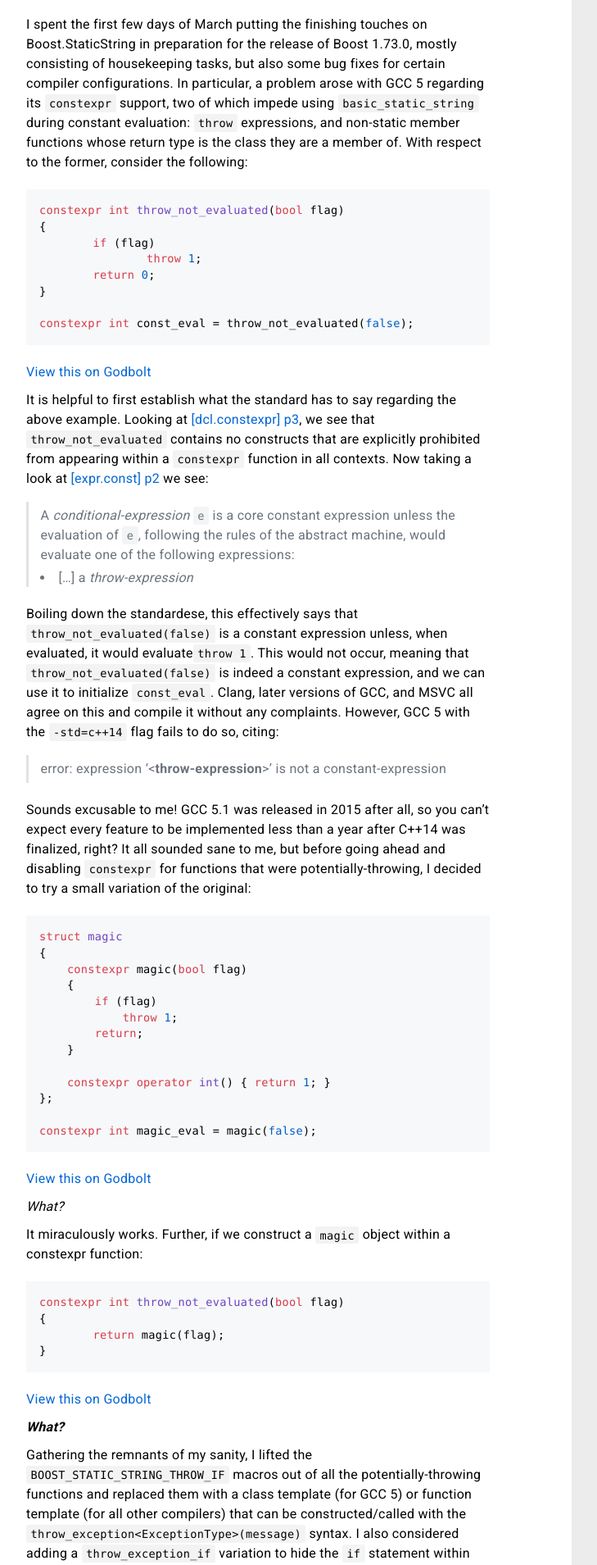
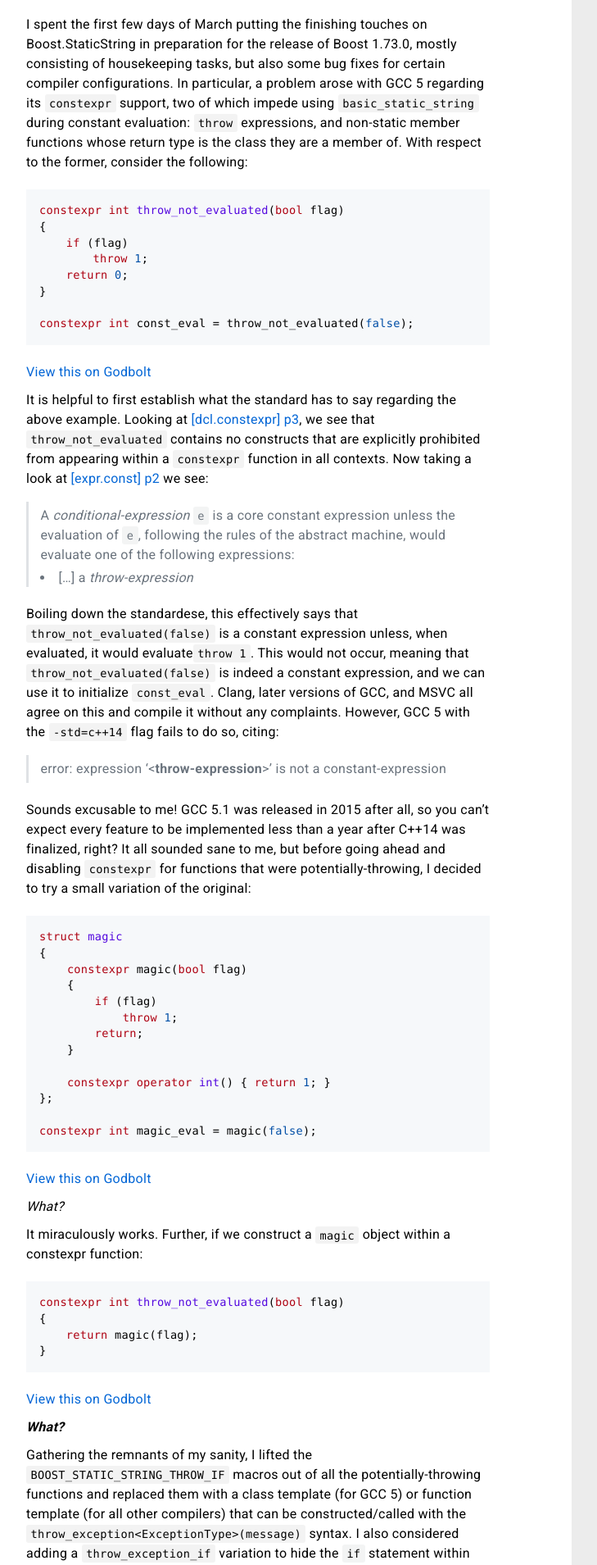
Before and after one commit to unecigarettewm/cppa-www, a Jekyll site: the page built from _posts/2020-04-07-KrystiansMarchUpdate.md, in a window 1280 px wide. Shown: the part 601-2510 px from the top of the page at 82% size, without its empty margins (68-797 px from the left). Built offline with Jekyll 4.4.1, drawn with Linux system fonts in a browser that asks for light colours.

Commit message:
Fix contrast ratio & indentation in code blocks
* fix contrast ratio on keyword colors in code blocks
* shorten code indentation in code blocks

```diff
--- a/_sass/modules/github-light.scss
+++ b/_sass/modules/github-light.scss
@@ -1,74 +1,78 @@
+$red-high-contrast: #ae0011;
+$blue-high-contrast: #5307df;
+$blue-high-contrast-2: #014ea6;
+
 .highlight .hll { background-color: #ffffcc }
 // .highlight  { background: #f8f8f8; }
 .highlight  { background: #f6f8fa; }
 .highlight .c { color: #6a737d } /* Comment */
 .highlight .err {  } /* Error */
-.highlight .k { color: #d73a49 } /* Keyword */
+.highlight .k { color: $red-high-contrast } /* Keyword */
 .highlight .o { } /* Operator */
 .highlight .ch { color: #6a737d } /* Comment.Hashbang */
 .highlight .cm { color: #6a737d } /* Comment.Multiline */
-.highlight .cp { color: #d73a49 } /* Comment.Preproc */
+.highlight .cp { color: $red-high-contrast } /* Comment.Preproc */
 .highlight .cpf { color: #032f62 } /* Comment.PreprocFile */
 .highlight .c1 { color: #6a737d } /* Comment.Single */
 .highlight .cs { color: #6a737d } /* Comment.Special */
 .highlight .gd { color: #b31d28; background-color: #ffeef0 } /* Generic.Deleted */
 .highlight .ge {  } /* Generic.Emph */
 .highlight .gr {  } /* Generic.Error */
-.highlight .gh { color: #005cc5 } /* Generic.Heading */
+.highlight .gh { color: $blue-high-contrast-2 } /* Generic.Heading */
 .highlight .gi { color: #22863a; background-color: #f0fff4 } /* Generic.Inserted */
 .highlight .go {  } /* Generic.Output */
 .highlight .gp {  } /* Generic.Prompt */
 .highlight .gs { font-weight: bold } /* Generic.Strong */
-.highlight .gu { color: #6f42c1; font-weight: bold } /* Generic.Subheading */
+.highlight .gu { color: $blue-high-contrast; font-weight: bold } /* Generic.Subheading */
 .highlight .gt { color: #0044DD } /* Generic.Traceback */
-.highlight .kc { color: #005cc5 } /* Keyword.Constant */
-.highlight .kd { color: #d73a49 } /* Keyword.Declaration */
-.highlight .kn { color: #d73a49 } /* Keyword.Namespace */
-.highlight .kp { color: #d73a49 } /* Keyword.Pseudo */
-.highlight .kr { color: #d73a49 } /* Keyword.Reserved */
-.highlight .kt { color: #d73a49 } /* Keyword.Type */
+.highlight .kc { color: $blue-high-contrast-2 } /* Keyword.Constant */
+.highlight .kd { color: $red-high-contrast } /* Keyword.Declaration */
+.highlight .kn { color: $red-high-contrast } /* Keyword.Namespace */
+.highlight .kp { color: $red-high-contrast } /* Keyword.Pseudo */
+.highlight .kr { color: $red-high-contrast } /* Keyword.Reserved */
+.highlight .kt { color: $red-high-contrast } /* Keyword.Type */
 .highlight .m { color: #666666 } /* Literal.Number */
 .highlight .s { color: #032f62 } /* Literal.String */
-// .highlight .n { color: #6f42c1; } /* Name.Attribute */
+// .highlight .n { color: $blue-high-contrast; } /* Name.Attribute */
 .highlight .na { } /* Name.Attribute */
-.highlight .nb { color: #005cc5 } /* Name.Builtin */
-.highlight .nc { color: #6f42c1 } /* Name.Class */
-.highlight .no { color: #005cc5 } /* Name.Constant */
-.highlight .nd { color: #6f42c1 } /* Name.Decorator */
-.highlight .ni { color: #005cc5 } /* Name.Entity */
-.highlight .ne { color: #005cc5 } /* Name.Exception */
-.highlight .nf { color: #6f42c1 } /* Name.Function */
-.highlight .nl { color: #005cc5 } /* Name.Label */
-.highlight .nn { color: #6f42c1 } /* Name.Namespace */
+.highlight .nb { color: $blue-high-contrast-2 } /* Name.Builtin */
+.highlight .nc { color: $blue-high-contrast } /* Name.Class */
+.highlight .no { color: $blue-high-contrast-2 } /* Name.Constant */
+.highlight .nd { color: $blue-high-contrast } /* Name.Decorator */
+.highlight .ni { color: $blue-high-contrast-2 } /* Name.Entity */
+.highlight .ne { color: $blue-high-contrast-2 } /* Name.Exception */
+.highlight .nf { color: $blue-high-contrast } /* Name.Function */
+.highlight .nl { color: $blue-high-contrast-2 } /* Name.Label */
+.highlight .nn { color: $blue-high-contrast } /* Name.Namespace */
 .highlight .nt { color: #22863a } /* Name.Tag */
 .highlight .nv { color: #24292e } /* Name.Variable */
-.highlight .ow { color: #d73a49; } /* Operator.Word */
+.highlight .ow { color: $red-high-contrast; } /* Operator.Word */
 .highlight .w { color: #bbbbbb } /* Text.Whitespace */
-.highlight .mb { color: #005cc5 } /* Literal.Number.Bin */
-.highlight .mf { color: #005cc5 } /* Literal.Number.Float */
-.highlight .mh { color: #005cc5 } /* Literal.Number.Hex */
-.highlight .mi { color: #005cc5 } /* Literal.Number.Integer */
-.highlight .mo { color: #005cc5 } /* Literal.Number.Oct */
-.highlight .sa { color: #d73a49 } /* Literal.String.Affix */
+.highlight .mb { color: $blue-high-contrast-2 } /* Literal.Number.Bin */
+.highlight .mf { color: $blue-high-contrast-2 } /* Literal.Number.Float */
+.highlight .mh { color: $blue-high-contrast-2 } /* Literal.Number.Hex */
+.highlight .mi { color: $blue-high-contrast-2 } /* Literal.Number.Integer */
+.highlight .mo { color: $blue-high-contrast-2 } /* Literal.Number.Oct */
+.highlight .sa { color: $red-high-contrast } /* Literal.String.Affix */
 .highlight .sb { color: #032f62 } /* Literal.String.Backtick */
 .highlight .sc { color: #032f62 } /* Literal.String.Char */
-.highlight .dl { color: #d73a49 } /* Literal.String.Delimiter */
+.highlight .dl { color: $red-high-contrast } /* Literal.String.Delimiter */
 .highlight .sd { color: #032f62 } /* Literal.String.Doc */
 .highlight .s2 { color: #032f62 } /* Literal.String.Double */
 .highlight .se { color: #032f62 } /* Literal.String.Escape */
 .highlight .sh { color: #032f62 } /* Literal.String.Heredoc */
-.highlight .si { color: #005cc5 } /* Literal.String.Interpol */
+.highlight .si { color: $blue-high-contrast-2 } /* Literal.String.Interpol */
 .highlight .sx { color: #032f62 } /* Literal.String.Other */
 .highlight .sr { color: #032f62 } /* Literal.String.Regex */
 .highlight .s1 { color: #032f62 } /* Literal.String.Single */
-.highlight .ss { color: #005cc5 } /* Literal.String.Symbol */
-.highlight .bp { color: #005cc5 } /* Name.Builtin.Pseudo */
-.highlight .fm { color: #005cc5 } /* Name.Function.Magic */
+.highlight .ss { color: $blue-high-contrast-2 } /* Literal.String.Symbol */
+.highlight .bp { color: $blue-high-contrast-2 } /* Name.Builtin.Pseudo */
+.highlight .fm { color: $blue-high-contrast-2 } /* Name.Function.Magic */
 .highlight .vc { color: #24292e } /* Name.Variable.Class */
 .highlight .vg { color: #24292e } /* Name.Variable.Global */
 .highlight .vi { color: #24292e } /* Name.Variable.Instance */
-.highlight .vm { color: #005cc5 } /* Name.Variable.Magic */
-.highlight .il { color: #005cc5 } /* Literal.Number.Integer.Long */
+.highlight .vm { color: $blue-high-contrast-2 } /* Name.Variable.Magic */
+.highlight .il { color: $blue-high-contrast-2 } /* Literal.Number.Integer.Long */
 
 .generated-content pre {
   background-color: unset;
--- a/_sass/pages/post.scss
+++ b/_sass/pages/post.scss
@@ -103,6 +103,8 @@
       background-color: #f6f8fa;
       border-radius: 3px;
       font-family: SFMono-Regular,Consolas,Liberation Mono,Menlo,monospace;
+      -moz-tab-size: 4;
+      tab-size: 4;
     }
 
     strong, strong em {
```
